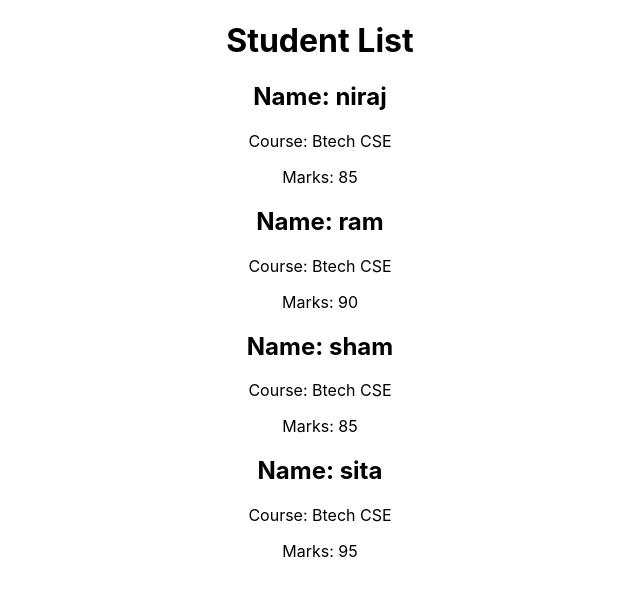
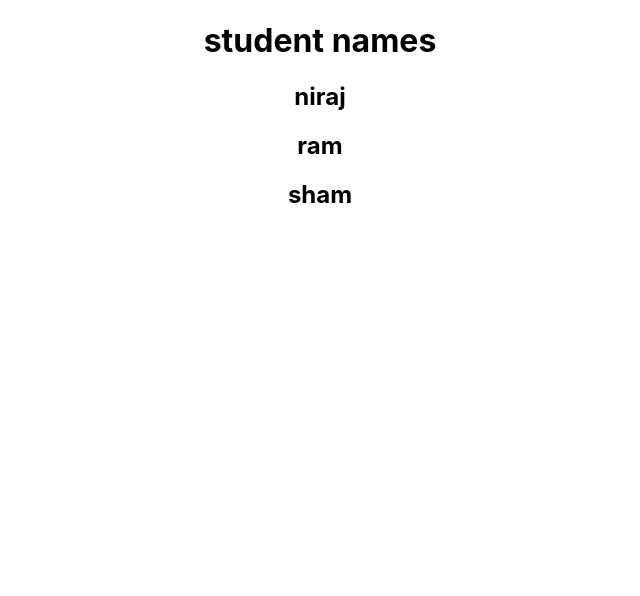
Before and after one commit to nirajbhayera4/React, a React (Create React App) app in the folder hello/: page / in a window 1280 px wide. Shown: the top 596 px of the page, without its empty margins (320-960 px from the left). Built offline with nearby package versions, Linux system fonts and the light colour scheme.

Commit message:
Add student list component
Replaced the Practice7 view in App with a new List component. Added List.js to render a names array as list headings using React keys. Also added an empty keys.js file placeholder alongside the new component.

```diff
--- a/hello/src/App.js
+++ b/hello/src/App.js
@@ -18,6 +18,7 @@ import Practice4 from './components/Practice4'
 import Practice5 from './components/Practice5'
 import Practice6 from './components/Practice6'
 import Practice7 from './components/Practice7'
+import List from './components/List'
 
 
 
@@ -25,7 +26,7 @@ function App() {
   return (
     <div className="App">
 
-      <Practice7/>
+      <List/>
 
 
 
--- /dev/null
+++ b/hello/src/components/List.js
@@ -0,0 +1,16 @@
+import React from 'react'
+
+function List() {
+
+    const names=["niraj","ram","sham"]
+  return (
+    <div>
+        <h1>student names</h1>
+        {names.map((names)=>(
+            <h2 key={names}>{names}</h2>
+        ))}
+    </div>
+  )
+}
+
+export default List
```
Also changed, not shown: hello/src/components/keys.js (added).
